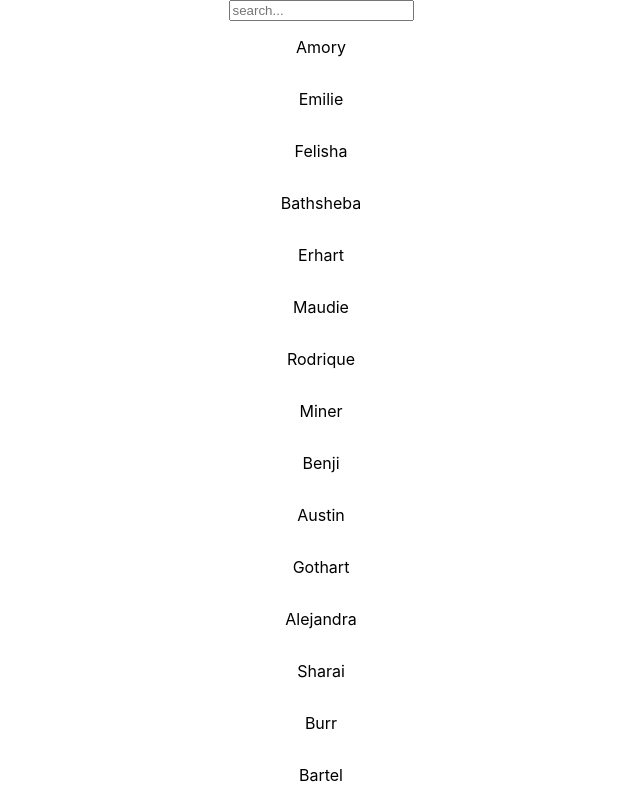
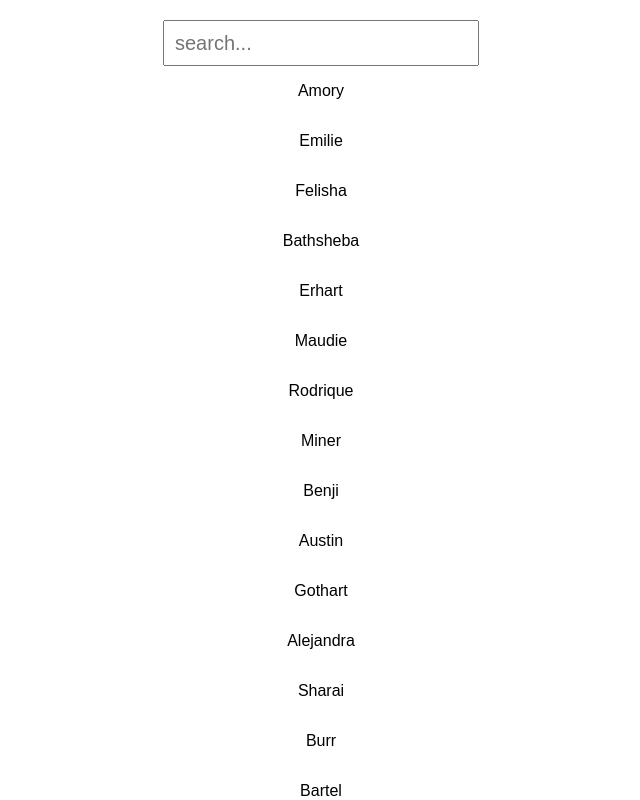
Before and after one commit to aneerfidalgo/search-filter-app, a React (Create React App) app: page / in a window 1280 px wide. Shown: the top 800 px of the page, without its empty margins (319-959 px from the left). Built offline with nearby package versions, Linux system fonts and the light colour scheme.

Commit message:
more css added fonts, and diff sizes for the app

```diff
--- a/src/App.css
+++ b/src/App.css
@@ -3,4 +3,13 @@
  justify-content: center ;
  align-items: center;
  flex-direction: column;
+ font-family: Arial, Helvetica, sans-serif ;
 }
+
+.App input {
+  margin-top: 20px;
+  width: 300px;
+  height: 40px;
+  font-size: 20px;
+  padding-left: 10px;
+}
```
